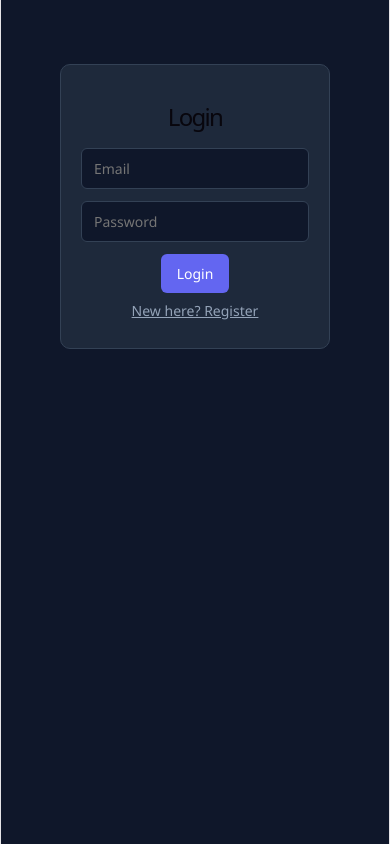
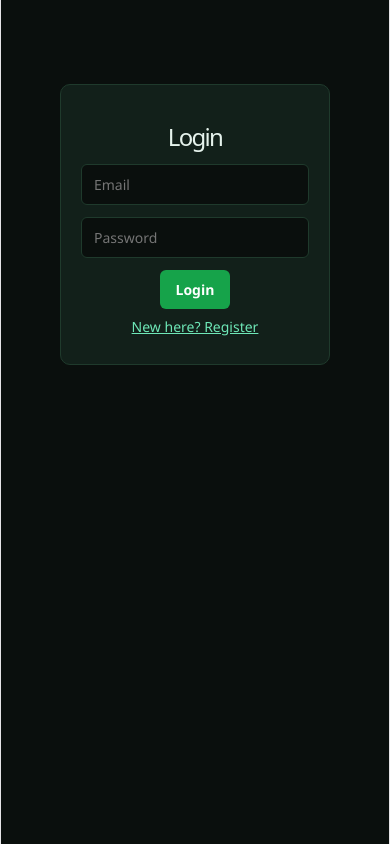
Before and after one commit to LuvVerma24/Ngo-Frontend, a React (Vite) app: page / in a window 390 px wide. Built offline with nearby package versions, Linux system fonts and the light colour scheme.

Commit message:
Redesign UI: personalized dashboards, responsive grid, new color scheme

```diff
--- a/src/App.css
+++ b/src/App.css
@@ -1,37 +1,80 @@
 * {
   box-sizing: border-box;
-  font-family: 'Segoe UI', Arial, sans-serif;
+  font-family: 'Segoe UI', system-ui, Arial, sans-serif;
 }
 
 body {
   margin: 0;
-  background: #0f172a;
-  color: #e2e8f0;
+  background: #0a0f0d;
+  color: #e5f2ec;
+}
+
+.topbar {
+  display: flex;
+  justify-content: space-between;
+  align-items: center;
+  max-width: 1100px;
+  margin: 0 auto;
+  padding: 20px 24px 0;
+}
+
+.topbar h1 {
+  font-size: 22px;
+  margin: 0;
+  color: #e5f2ec;
+}
+
+.logout-btn {
+  background: #dc2626;
+  color: white;
+  border: none;
+  padding: 8px 16px;
+  border-radius: 6px;
+  cursor: pointer;
+  font-size: 13px;
+  font-weight: 600;
+}
+
+.logout-btn:hover {
+  background: #b91c1c;
 }
 
 .page {
-  max-width: 600px;
-  margin: 40px auto;
+  max-width: 1100px;
+  margin: 0 auto;
+  padding: 24px;
+}
+
+.page-narrow {
+  max-width: 480px;
+  margin: 60px auto;
   padding: 24px;
 }
 
 .card {
-  background: #1e293b;
+  background: #12201a;
   border-radius: 10px;
   padding: 20px;
   margin-bottom: 16px;
-  border: 1px solid #334155;
+  border: 1px solid #1f3a2c;
+}
+
+.area-grid {
+  display: grid;
+  grid-template-columns: repeat(auto-fill, minmax(280px, 1fr));
+  gap: 16px;
 }
 
 h1 {
   font-size: 24px;
-  margin-bottom: 20px;
+  margin-bottom: 16px;
+  color: #e5f2ec;
 }
 
 h2 {
-  font-size: 18px;
+  font-size: 17px;
   margin: 24px 0 12px;
-  color: #94a3b8;
+  color: #6ee7b7;
 }
 
 input, select {
@@ -39,43 +82,50 @@ input, select {
   width: 100%;
   padding: 10px 12px;
   margin-bottom: 12px;
-  background: #0f172a;
-  border: 1px solid #334155;
+  background: #0a0f0d;
+  border: 1px solid #1f3a2c;
   border-radius: 6px;
-  color: #e2e8f0;
+  color: #e5f2ec;
   font-size: 14px;
 }
 
 input:focus, select:focus {
   outline: none;
-  border-color: #6366f1;
+  border-color: #22c55e;
+}
+
+input[type="file"] {
+  padding: 8px;
+  font-size: 13px;
+  color: #a7c4b8;
 }
 
 button {
-  background: #6366f1;
+  background: #16a34a;
   color: white;
   border: none;
   padding: 10px 16px;
   border-radius: 6px;
   cursor: pointer;
   font-size: 14px;
-  font-weight: 500;
+  font-weight: 600;
 }
 
 button:hover {
-  background: #4f46e5;
+  background: #15803d;
 }
 
 button.secondary {
   background: transparent;
-  color: #94a3b8;
+  color: #6ee7b7;
   text-decoration: underline;
   padding: 8px 0;
+  font-weight: 400;
 }
 
 button.secondary:hover {
   background: transparent;
-  color: #cbd5e1;
+  color: #a7f3d0;
 }
 
 .status-pending {
@@ -98,8 +148,26 @@ button.secondary:hover {
   display: flex;
   gap: 8px;
   align-items: center;
+  flex-wrap: wrap;
 }
 
 .form-row input, .form-row select {
   margin-bottom: 0;
+  flex: 1;
+  min-width: 140px;
 }
+
+.proof-photo {
+  width: 100%;
+  max-width: 220px;
+  border-radius: 8px;
+  margin-top: 10px;
+  display: block;
+}
+
+.loading-msg {
+  text-align: center;
+  color: #a7c4b8;
+  margin-top: 60px;
+  font-size: 15px;
+}
--- a/src/LoginForm.jsx
+++ b/src/LoginForm.jsx
@@ -13,11 +13,9 @@ function LoginForm() {
   const [message, setMessage] = useState('');
   const navigate = useNavigate();
 
-  // Runs ONCE when this page loads - checks if a token already exists
   useEffect(() => {
     const existingToken = localStorage.getItem('token');
     const existingRole = localStorage.getItem('role');
-
     if (existingToken && existingRole) {
       navigate(existingRole === 'manager' ? '/manager' : '/volunteer');
     }
@@ -51,6 +49,7 @@ function LoginForm() {
         if (data.token) {
           localStorage.setItem('token', data.token);
           localStorage.setItem('role', data.user.role);
+          localStorage.setItem('name', data.user.name);
           navigate(data.user.role === 'manager' ? '/manager' : '/volunteer');
         } else {
           setMessage(data.message);
@@ -60,7 +59,7 @@ function LoginForm() {
 
   if (isRegistering) {
     return (
-      <div className="page">
+      <div className="page-narrow">
         <div className="card">
           <h1>Register</h1>
           <form onSubmit={handleRegister}>
@@ -83,7 +82,7 @@ function LoginForm() {
   }
 
   return (
-    <div className="page">
+    <div className="page-narrow">
       <div className="card">
         <h1>Login</h1>
         <form onSubmit={handleLogin}>
--- a/src/ManagerDashboard.jsx
+++ b/src/ManagerDashboard.jsx
@@ -10,11 +10,13 @@ function ManagerDashboard() {
   const [newAddress, setNewAddress] = useState('');
   const [selectedVolunteer, setSelectedVolunteer] = useState({});
   const token = localStorage.getItem('token');
+  const name = localStorage.getItem('name');
   const navigate = useNavigate();
 
   function handleLogout() {
     localStorage.removeItem('token');
     localStorage.removeItem('role');
+    localStorage.removeItem('name');
     navigate('/');
   }
 
@@ -32,8 +34,7 @@ function ManagerDashboard() {
         if (data.areas) {
           setAreas(data.areas);
         } else {
-          localStorage.removeItem('token');
-          localStorage.removeItem('role');
+          localStorage.clear();
           navigate('/');
         }
       });
@@ -81,13 +82,16 @@ function ManagerDashboard() {
       });
   }
 
-  if (!areas) return <div className="page"><p>Loading... (may take up to 30s if server was idle)</p></div>;
+  if (!areas) return <p className="loading-msg">Loading... (may take up to 30s if server was idle)</p>;
 
   return (
+    <>
+      <div className="topbar">
+        <h1>{name ? `${name}'s Dashboard` : 'Manager Dashboard'}</h1>
+        <button className="logout-btn" onClick={handleLogout}>Logout</button>
+      </div>
+
       <div className="page">
-      <h1>Manager Dashboard</h1>
-      <button onClick={handleLogout} className="secondary">Logout</button>
-
         <div className="card">
           <form onSubmit={handleCreateArea} className="form-row">
             <input
@@ -100,6 +104,7 @@ function ManagerDashboard() {
         </div>
 
         <h2>All Areas</h2>
+        <div className="area-grid">
           {areas.map(area => (
             <div key={area._id} className="card">
               <p><strong>Address:</strong> {area.address}</p>
@@ -111,11 +116,11 @@ function ManagerDashboard() {
               </p>
               <p><strong>Assigned to:</strong> {area.assignedTo ? area.assignedTo.name : 'Unassigned'}</p>
               {area.visitProofPhoto && (
-            <img src={area.visitProofPhoto} alt="Visit proof" style={{ width: '150px', borderRadius: '8px', marginTop: '8px' }} />
+                <img src={area.visitProofPhoto} alt="Visit proof" className="proof-photo" />
               )}
 
               {!area.assignedTo && (
-            <div className="form-row">
+                <div className="form-row" style={{ marginTop: '10px' }}>
                   <select onChange={(e) => handleVolunteerSelect(area._id, e.target.value)}>
                     <option value="">-- Select Volunteer --</option>
                     {volunteers.map(v => (
@@ -128,6 +133,8 @@ function ManagerDashboard() {
             </div>
           ))}
         </div>
+      </div>
+    </>
   );
 }
 
--- a/src/VolunteerDashboard.jsx
+++ b/src/VolunteerDashboard.jsx
@@ -9,11 +9,13 @@ function VolunteerDashboard() {
   const [counts, setCounts] = useState({});
   const [photos, setPhotos] = useState({});
   const token = localStorage.getItem('token');
+  const name = localStorage.getItem('name');
   const navigate = useNavigate();
 
   function handleLogout() {
     localStorage.removeItem('token');
     localStorage.removeItem('role');
+    localStorage.removeItem('name');
     navigate('/');
   }
 
@@ -31,8 +33,7 @@ function VolunteerDashboard() {
         if (data.areas) {
           setAreas(data.areas);
         } else {
-          localStorage.removeItem('token');
-          localStorage.removeItem('role');
+          localStorage.clear();
           navigate('/');
         }
       });
@@ -55,9 +56,7 @@ function VolunteerDashboard() {
 
     fetch(`${API_URL}/api/areas/${areaId}/visit`, {
       method: 'PUT',
-      headers: {
-        Authorization: `Bearer ${token}`
-      },
+      headers: { Authorization: `Bearer ${token}` },
       body: formData
     })
       .then(res => res.json())
@@ -66,14 +65,19 @@ function VolunteerDashboard() {
       });
   }
 
-  if (!areas) return <div className="page"><p>Loading... (may take up to 30s if server was idle)</p></div>;
+  if (!areas) return <p className="loading-msg">Loading... (may take up to 30s if server was idle)</p>;
 
   return (
+    <>
+      <div className="topbar">
+        <h1>{name ? `${name}'s Dashboard` : 'My Dashboard'}</h1>
+        <button className="logout-btn" onClick={handleLogout}>Logout</button>
+      </div>
+
       <div className="page">
-      <h1>My Assigned Areas</h1>
-      <button onClick={handleLogout} className="secondary">Logout</button>
         {areas.length === 0 && <div className="card"><p>No areas assigned yet.</p></div>}
 
+        <div className="area-grid">
           {areas.map(area => (
             <div key={area._id} className="card">
               <p><strong>Address:</strong> {area.address}</p>
@@ -85,11 +89,11 @@ function VolunteerDashboard() {
               </p>
 
               {area.visitProofPhoto && (
-            <img src={area.visitProofPhoto} alt="Visit proof" style={{ width: '150px', borderRadius: '8px', marginTop: '8px' }} />
+                <img src={area.visitProofPhoto} alt="Visit proof" className="proof-photo" />
               )}
 
               {!area.lastVisitedDate && (
-            <div>
+                <div className="form-row" style={{ marginTop: '10px' }}>
                   <input
                     type="number"
                     placeholder="Number of old people"
@@ -106,6 +110,8 @@ function VolunteerDashboard() {
             </div>
           ))}
         </div>
+      </div>
+    </>
   );
 }
 
```
Lines whose indentation alone changed are shown as unchanged.
